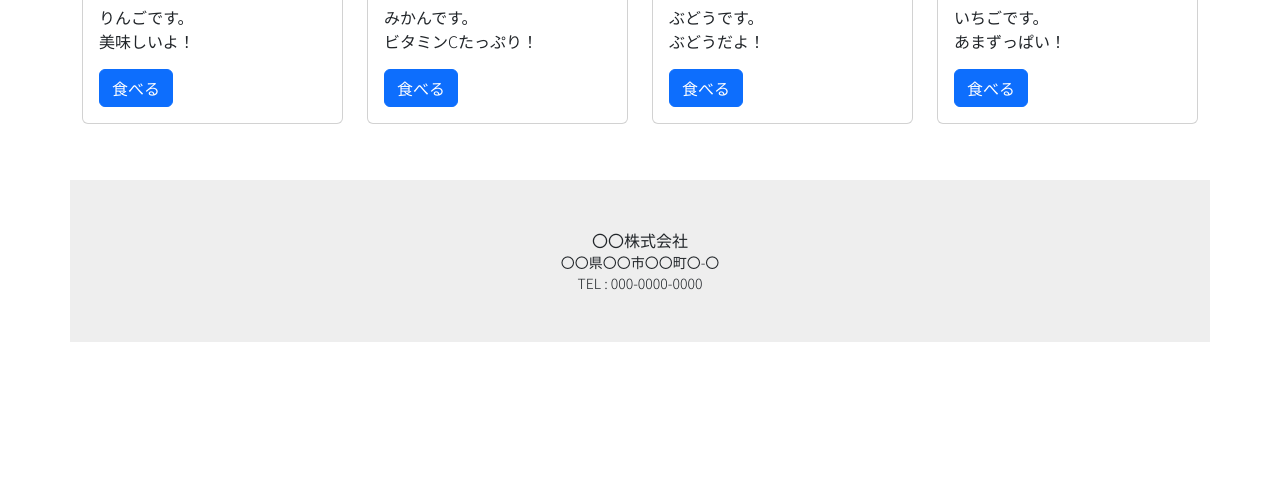
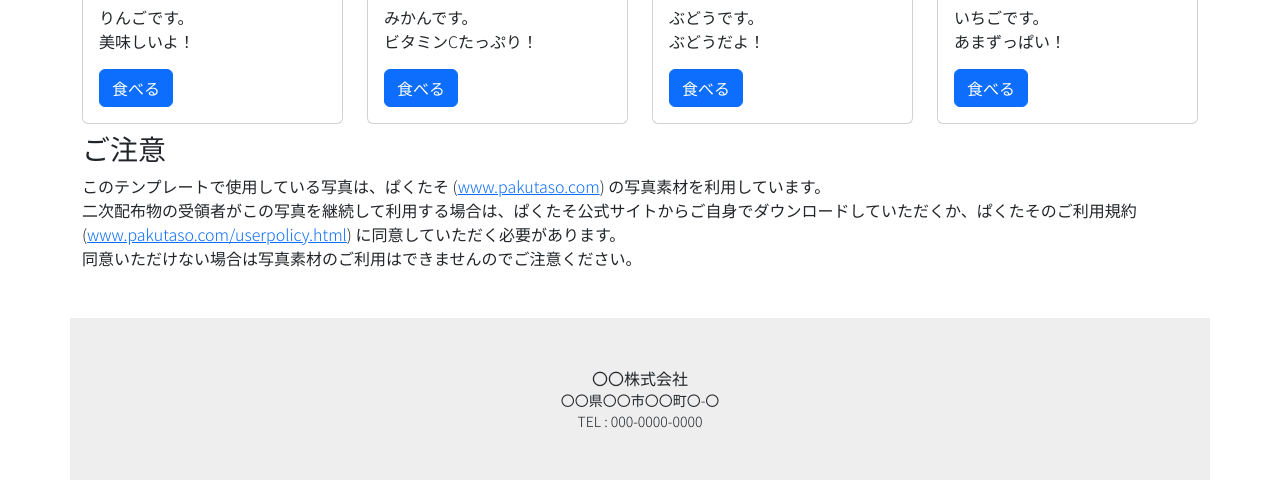
Before and after one commit to masabando/website-bootstrap-sample, a plain HTML site: page eat-fruits/index.html in a window 1280 px wide. Shown: the part 415-895 px from the top of the page. Before the commit the page ends 800 px from the top, so only its background shows below. Drawn offline with Linux system fonts and the light colour scheme.

Commit message:
ぱくたその二次配布表記を追加

```diff
--- a/eat-fruits/index.html
+++ b/eat-fruits/index.html
@@ -162,6 +162,16 @@
             </div>
           </div>
         </div>
+        <h3>ご注意</h3>
+        このテンプレートで使用している写真は、ぱくたそ (<a
+          href="www.pakutaso.com"
+          >www.pakutaso.com</a
+        >) の写真素材を利用しています。<br />
+        二次配布物の受領者がこの写真を継続して利用する場合は、ぱくたそ公式サイトからご自身でダウンロードしていただくか、ぱくたそのご利用規約
+        (<a href="www.pakutaso.com/userpolicy.html"
+          >www.pakutaso.com/userpolicy.html</a
+        >) に同意していただく必要があります。<br />
+        同意いただけない場合は写真素材のご利用はできませんのでご注意ください。
       </div>
       <footer class="mt-5 py-5 text-center">
         〇〇株式会社
```
Also changed, not shown: 1 other file.
